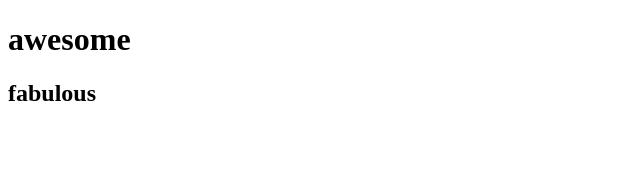
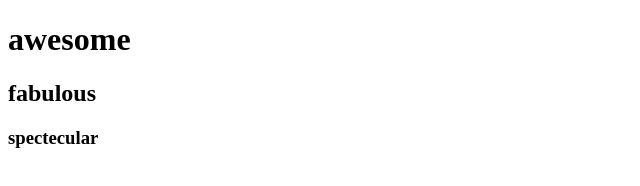
Before and after one commit to slayer9898/text, a plain HTML site: page index.html in a window 1280 px wide. Shown: the whole page, without its empty margins (0-640 px from the left). Drawn offline with Linux system fonts and the light colour scheme.

Commit message:
added text

```diff
--- a/index.html
+++ b/index.html
@@ -10,5 +10,6 @@
 <body>
    <h1>awesome</h1>
    <h2>fabulous</h2>
+   <h3>spectecular</h3>
 </body>
 </html>
```
